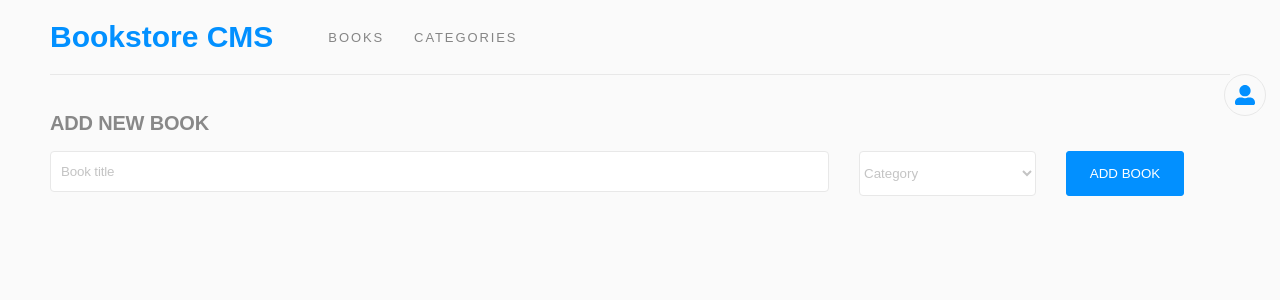
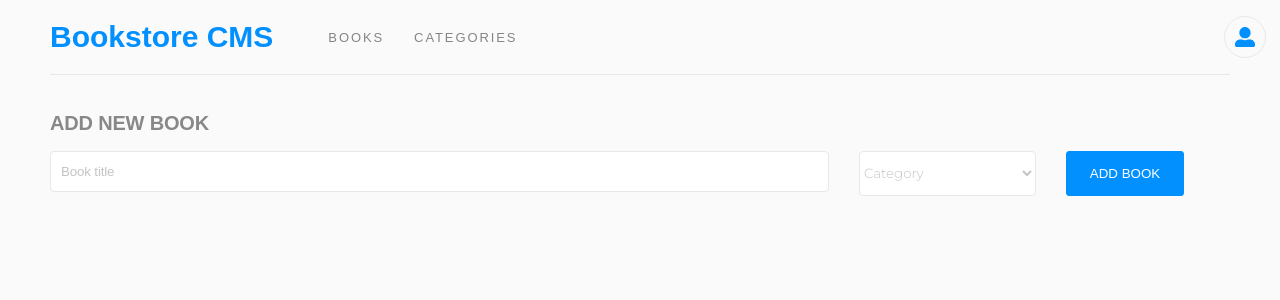
Before and after one commit to mmatongo/bookstore, a React (Create React App) app: page / in a window 1280 px wide. Shown: the top 300 px of the page. Built offline with nearby package versions, Linux system fonts and the light colour scheme; no server answers.

Commit message:
update class names with changes

```diff
--- a/src/components/Nav.js
+++ b/src/components/Nav.js
@@ -6,7 +6,7 @@ import { FontAwesomeIcon } from '@fortawesome/react-fontawesome';
 import { faUserAlt } from '@fortawesome/free-solid-svg-icons';
 
 const Header = () => (
-  <div className="header">
+  <div className="top-containter">
     <div className="nav-title">
       <div className="nav">
         <h1 className="nav-main">Bookstore CMS</h1>
--- a/src/components/NewBook.js
+++ b/src/components/NewBook.js
@@ -47,7 +47,7 @@ const NewBook = () => {
           onChange={handleTitleChange}
         />
         <select
-          className="categories"
+          className="categories main-font"
           name="category"
           id="categories"
           value={bookCategory}
--- a/src/components/Status.js
+++ b/src/components/Status.js
@@ -1,9 +1,9 @@
 import React from 'react';
 
 const Status = () => (
-  <div className="completion-status">
+  <div className="completion-status main-font">
     <i />
-    <p className="completion-percentage">0%</p>
+    <p className="completion-percentage main-font">0%</p>
     <p>Completed</p>
   </div>
 );
```
